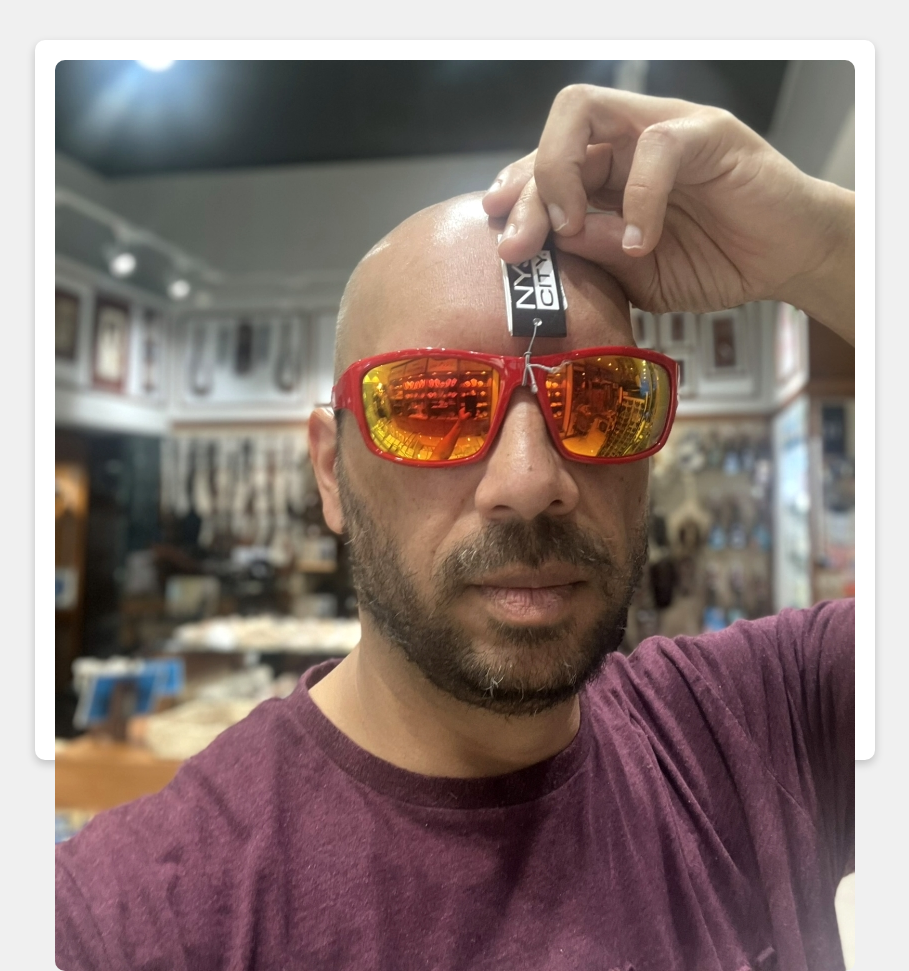
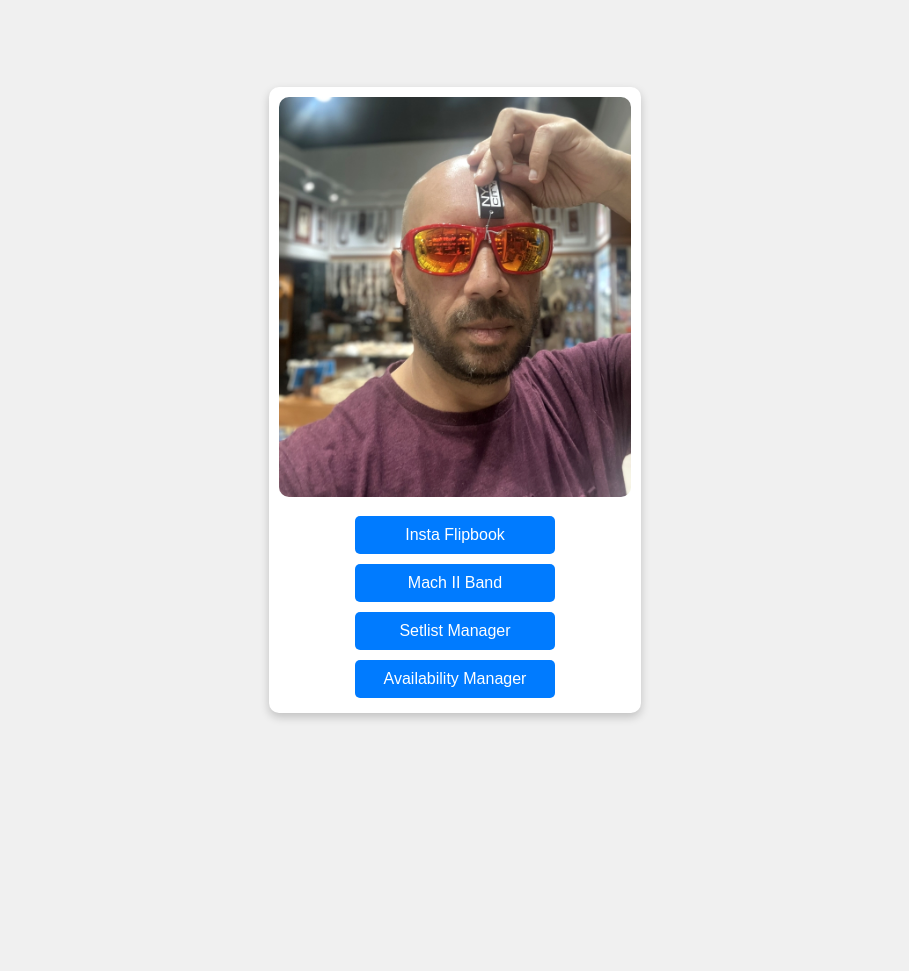
Before and after one commit to cleancodernz/raymazing, a plain HTML site: page index.html in a window 1280 px wide. Shown: the top 971 px of the page, without its empty margins (185-1094 px from the left). After the commit the page ends 800 px from the top, so only its background shows below. Drawn offline with Linux system fonts and the light colour scheme.

Commit message:
style changes

```diff
--- a/index.html
+++ b/index.html
@@ -8,59 +8,63 @@
         /* Center the main content */
         body {
             display: flex;
-            justify-content: center;  /* Center horizontally */
-            align-items: center;      /* Center vertically */
-            height: 100vh;            /* Full viewport height */
-            margin: 0;                /* Remove default margin */
-            background-color: #f0f0f0; /* Light gray background */
+            justify-content: center;
+            align-items: center;
+            height: 100vh;
+            margin: 0;
+            background-color: #f0f0f0;
             box-sizing: border-box;
-            font-family: Arial, sans-serif; /* Set Arial as default font */
+            font-family: Arial, sans-serif;
         }
 
         /* Container for image and buttons */
         .content-container {
             display: flex;
-            flex-direction: column;   /* Stack items vertically */
+            flex-direction: column;
             align-items: center;
-            max-width: 90vw;          /* Limit width to 90% of the viewport */
-            max-height: 90vh;         /* Limit height to 90% of the viewport */
-            background-color: white;  /* Background color for better visibility */
-            padding: 20px;
-            box-shadow: 0 4px 10px rgba(0, 0, 0, 0.2); /* Optional shadow */
+            max-width: 90vw;
+            max-height: 90vh;
+            background-color: white;
+            padding: 10px;
+            box-shadow: 0 4px 10px rgba(0, 0, 0, 0.2);
             border-radius: 10px;
             box-sizing: border-box;
+            overflow: hidden; /* Prevents content from overflowing */
         }
 
         /* Image styling */
         .image-container img {
-            max-width: 100%;          /* Make image responsive */
-            height: auto;             /* Maintain aspect ratio */
-            border-radius: 10px;      /* Rounded corners */
-            object-fit: contain;      /* Fit image within container */
+            max-width: 100%;
+            max-height: 50vh; /* Ensures image height doesn’t push buttons off-screen */
+            height: auto;
+            border-radius: 10px;
+            object-fit: contain;
         }
 
         /* Button container at the bottom */
         .button-container {
             display: flex;
-            flex-direction: column;   /* Stack buttons vertically */
-            align-items: center;      /* Center align buttons */
-            padding-top: 10px;        /* Space above the buttons */
-            width: 100%;              /* Full width of the container */
+            flex-direction: column;
+            align-items: center;
+            padding-top: 10px;
+            width: 100%;
         }
 
         /* Style for each button link */
         .button-link {
-            padding: 10px 20px;
-            margin: 5px 0;            /* Space between stacked buttons */
+            padding: 10px;
+            margin: 5px 0;
             text-decoration: none;
             color: white;
             background-color: #007bff;
             border-radius: 5px;
-            display: block;           /* Make links take full width in container */
-            width: 80%;               /* Optional width for buttons */
-            text-align: center;       /* Center the text */
-            font-family: Arial, sans-serif; /* Arial font for buttons */
-            transition: background-color 0.3s; /* Smooth hover transition */
+            display: block;
+            width: 100%; /* Full width of the container */
+            max-width: 200px; /* Optional max-width for smaller screens */
+            text-align: center;
+            font-family: Arial, sans-serif;
+            transition: background-color 0.3s;
+            box-sizing: border-box;
         }
 
         /* Hover effect for buttons */
```
